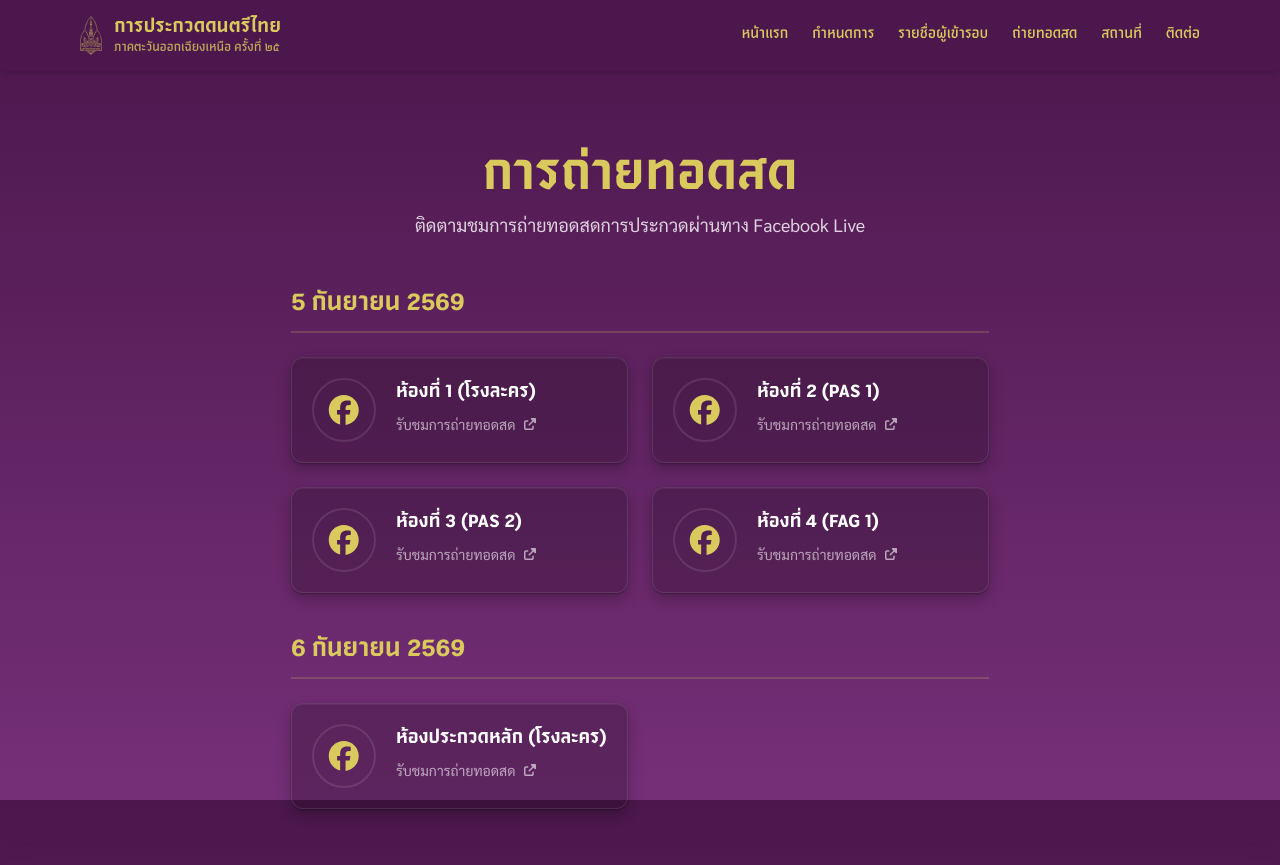
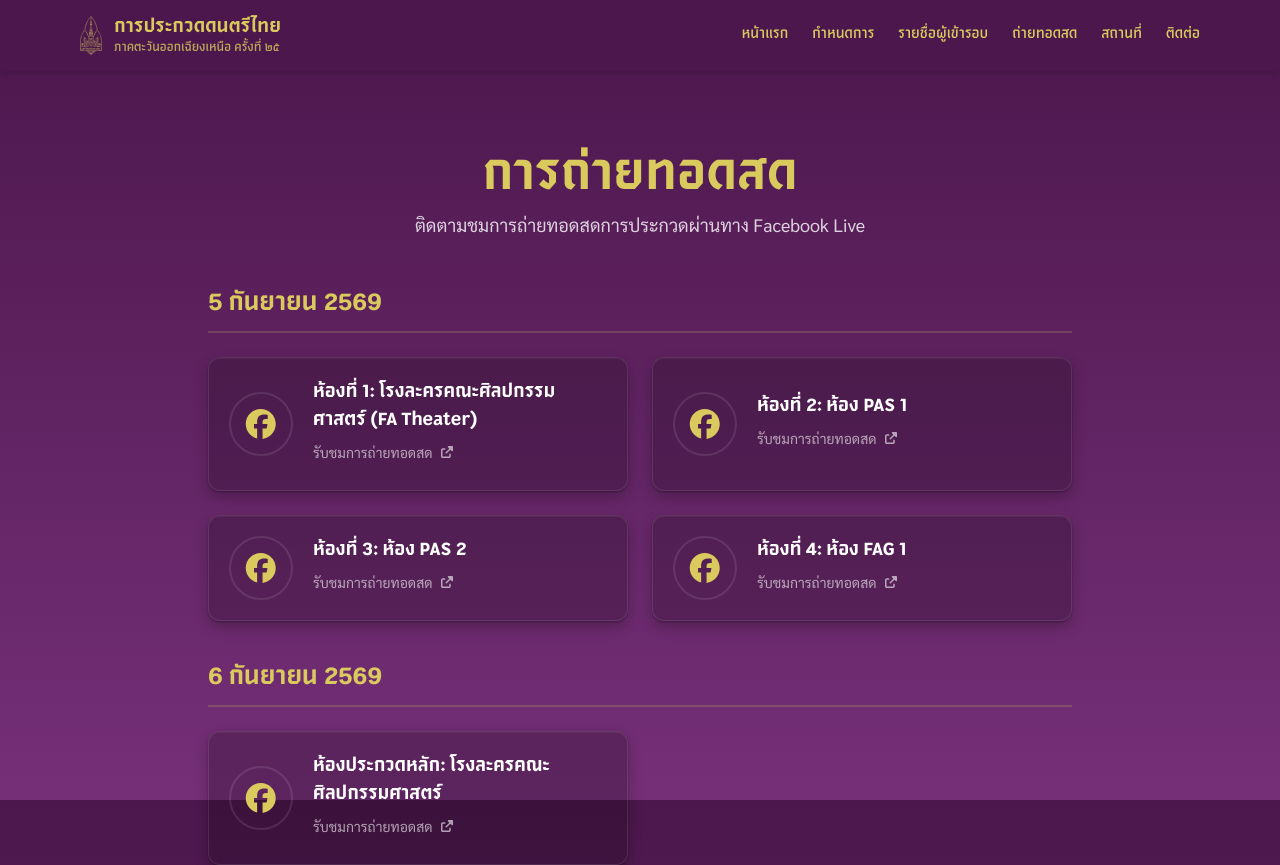
Before and after one commit to tmc-kku/thai-music-contest-25, a Next.js app: page /live in a window 1280 px wide. Shown: the top 865 px of the page. Built offline with nearby package versions, Linux system fonts and the light colour scheme.

Commit message:
Add room labels for live streams

```diff
--- a/app/live/page.tsx
+++ b/app/live/page.tsx
@@ -7,11 +7,11 @@ import { faFacebook } from "@fortawesome/free-brands-svg-icons";
 
 export default function LivePage() {
   const lives = [
-    { day: '5 กันยายน 2569', title: 'ห้องที่ 1 (โรงละคร)', url: 'https://www.facebook.com/profile.php?id=100057643420110' },
-    { day: '5 กันยายน 2569', title: 'ห้องที่ 2 (PAS 1)', url: 'https://www.facebook.com/profile.php?id=100064752726252' },
-    { day: '5 กันยายน 2569', title: 'ห้องที่ 3 (PAS 2)', url: 'https://www.facebook.com/FAKKUofficial' },
-    { day: '5 กันยายน 2569', title: 'ห้องที่ 4 (FAG 1)', url: 'https://www.facebook.com/profile.php?id=100083038366633' },
-    { day: '6 กันยายน 2569', title: 'ห้องประกวดหลัก (โรงละคร)', url: 'https://www.facebook.com/profile.php?id=100057643420110' },
+    { day: '5 กันยายน 2569', title: 'ห้องที่ 1: โรงละครคณะศิลปกรรมศาสตร์ (FA Theater)', url: 'https://www.facebook.com/profile.php?id=100057643420110' },
+    { day: '5 กันยายน 2569', title: 'ห้องที่ 2: ห้อง PAS 1', url: 'https://www.facebook.com/profile.php?id=100064752726252' },
+    { day: '5 กันยายน 2569', title: 'ห้องที่ 3: ห้อง PAS 2', url: 'https://www.facebook.com/FAKKUofficial' },
+    { day: '5 กันยายน 2569', title: 'ห้องที่ 4: ห้อง FAG 1', url: 'https://www.facebook.com/profile.php?id=100083038366633' },
+    { day: '6 กันยายน 2569', title: 'ห้องประกวดหลัก: โรงละครคณะศิลปกรรมศาสตร์', url: 'https://www.facebook.com/profile.php?id=100057643420110' },
   ];
 
   // Group live streams by day
--- a/app/schedule/page.tsx
+++ b/app/schedule/page.tsx
@@ -259,6 +259,9 @@ export default function Schedule() {
             <FontAwesomeIcon icon={faFacebook} /> การถ่ายทอดสด
           </h2>
           <p className="mt-3 text-white/75">วันเสาร์ ถ่ายทอดสดแยกตามห้องประกวด</p>
+          <p className="mt-2 text-sm text-white/70">
+            ห้อง 1 = โรงละครคณะศิลปกรรมศาสตร์, ห้อง 2 = PAS 1, ห้อง 3 = PAS 2, ห้อง 4 = FAG 1
+          </p>
           <ul className="mt-3 space-y-2 text-white/80">
             {liveChannels.map((channel) => <li key={channel}>{channel}</li>)}
           </ul>
```
Also changed, not shown: 1 other file (tests, documents, lock files or other folders).
